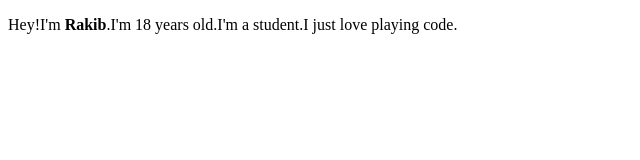
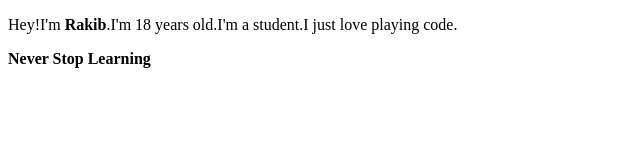
Before and after one commit to rakib37704/my-first-website, a plain HTML site: page index.html in a window 1280 px wide. Shown: the whole page, without its empty margins (0-640 px from the left). Drawn offline with Linux system fonts and the light colour scheme.

Commit message:
pow commit

```diff
--- a/index.html
+++ b/index.html
@@ -4,6 +4,7 @@
         <title>About Me</title>
         <body>
             <p>Hey!I'm <strong>Rakib</strong>.I'm 18 years old.I'm a student.I just love playing code.</p>
+            <p><strong>Never Stop Learning</strong></p>
         </body>
     </head>
 </html>
```
